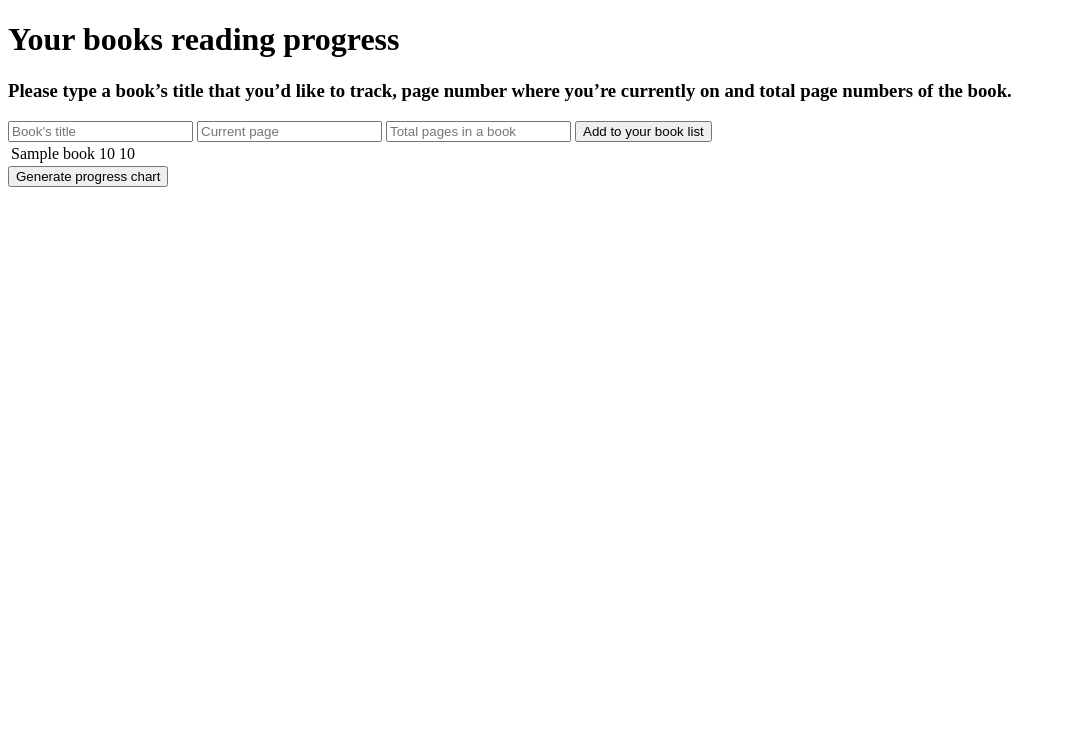
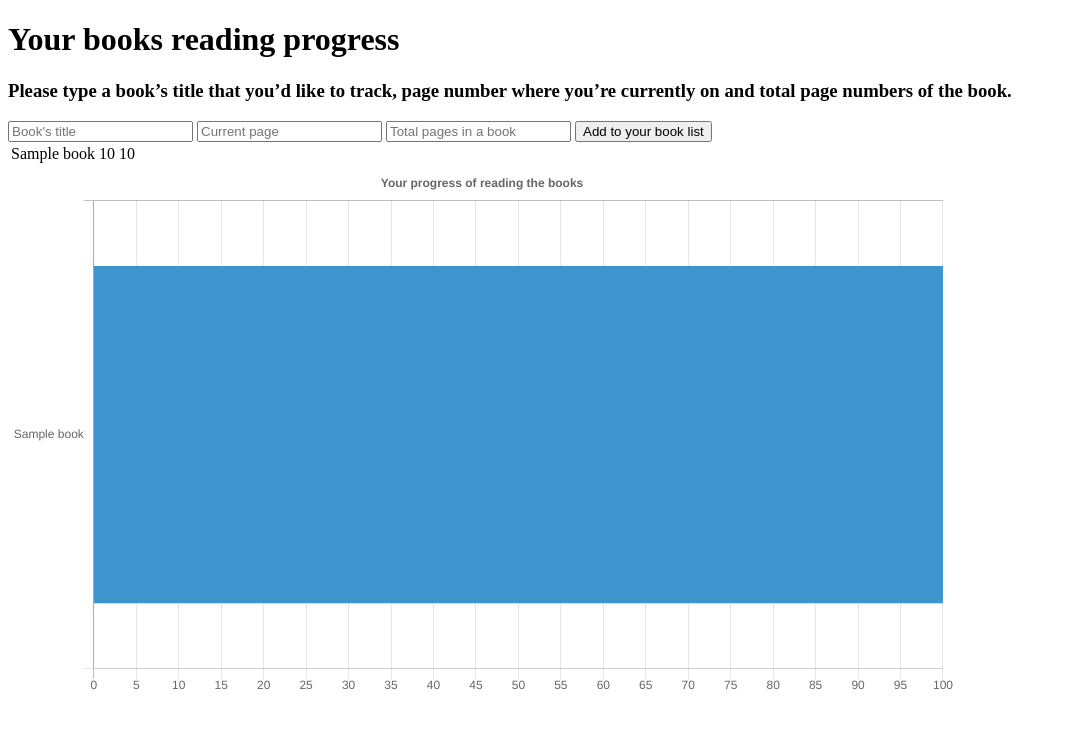
Before and after one commit to WebStar713/reading-process-tracker-app, a Django app: page /lists/1/ in a window 1280 px wide. Shown: the top 729 px of the page, without its empty margins (0-1066 px from the left). Run offline with Django 3.2, Linux system fonts and the light colour scheme; tables that the repository leaves empty hold one stand-in row (values such as "Sample post"); some libraries are stand-ins or nearby versions.

Commit message:
Adding chart generator using charts js

```diff
--- a/project/app/templates/list.html
+++ b/project/app/templates/list.html
@@ -21,8 +21,38 @@
                 <tr><td>{{ book.title }}</td><td>{{ book.current_page }}</td><td>{{ book.total_pages }}</td></tr>
             {% endfor %}
         </table>
-        <form>
-            <input type="submit" class="button button_chart" value="Generate progress chart">
-        </form>
+        <div id="container" style="width: 75%;">
+          <canvas id="bar-chart" width="800" height="450"></canvas>
+        </div>
+
+        <script src="https://cdnjs.cloudflare.com/ajax/libs/Chart.js/2.5.0/Chart.min.js"></script>
+
+      <script>
+        new Chart(document.getElementById("bar-chart"), {
+          type: 'horizontalBar',
+          data: {
+            labels: {{ labels|safe }},
+            datasets: [{
+                data: {{ data|safe }},
+                label: "in percentage",
+                backgroundColor: ["#3e95cd", "#8e5ea2","#3cba9f","#e8c3b9","#c45850"],
+              }]
+          },
+          options: {
+              legend: { display: false},
+              title: { display: true, text: 'Your progress of reading the books'},
+              scales: {
+                  xAxes: [{
+                      ticks: {
+                          beginAtZero:true,
+                          min: 0,
+                          max: 100,
+                          stepSize: 5,
+                      }
+                  }]
+              }
+          }
+      });
+      </script>
     </body>
 </html>
```
